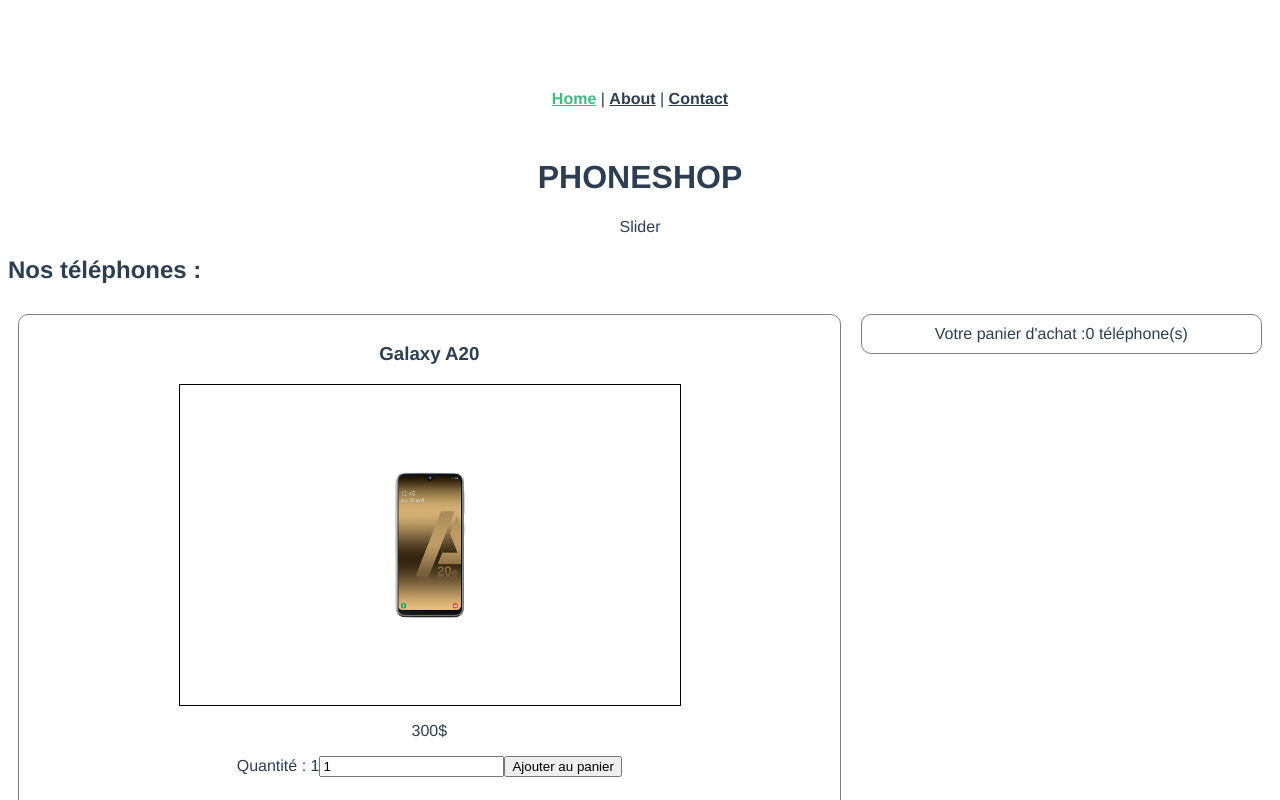
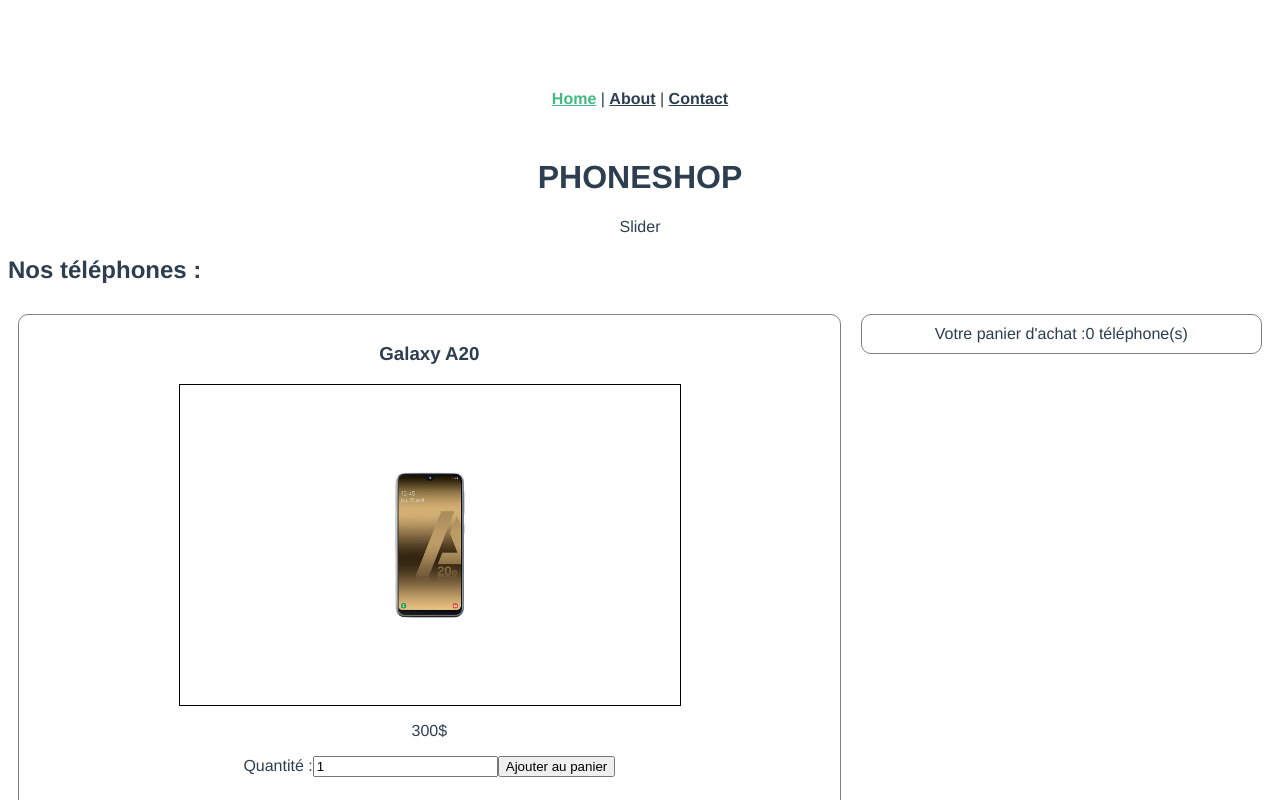
Before and after one commit to janjakg/phonshop, a Vue app: page / in a window 1280 px wide. Shown: the top 800 px of the page. Built offline with nearby package versions, Linux system fonts and the light colour scheme.

Commit message:
suppression element inutile

```diff
--- a/src/components/PhoneList.vue
+++ b/src/components/PhoneList.vue
@@ -8,7 +8,7 @@
         <router-view/>
         <p>{{ price }}$</p>
         <div>
-          <label for="add-item-quantity">Quantité : {{ quantity }}</label>
+          <label for="add-item-quantity">Quantité :</label>
           <input v-model.number="quantity" id="add-item-quantity" type="number">
           <BaseButton @click="updateShoppingCart(quantity)" class="test">Ajouter au panier</BaseButton>
 
```
